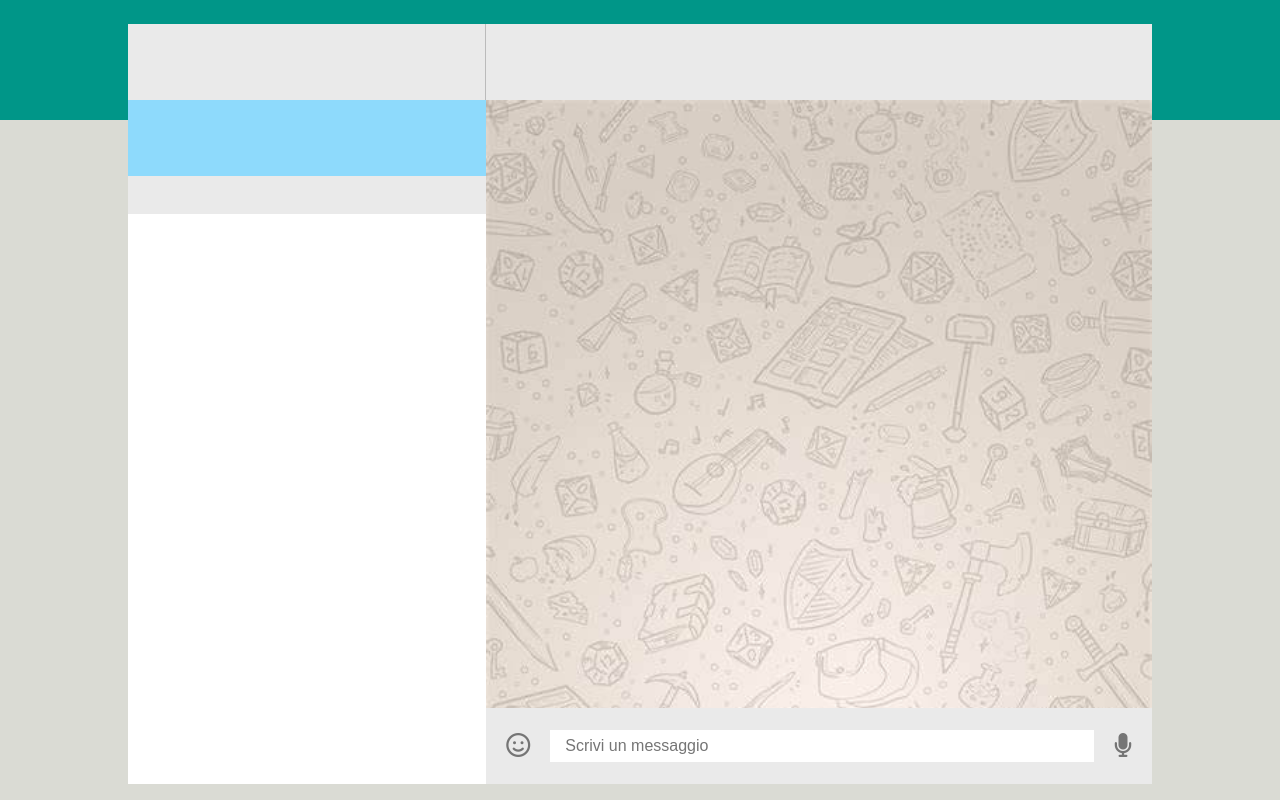
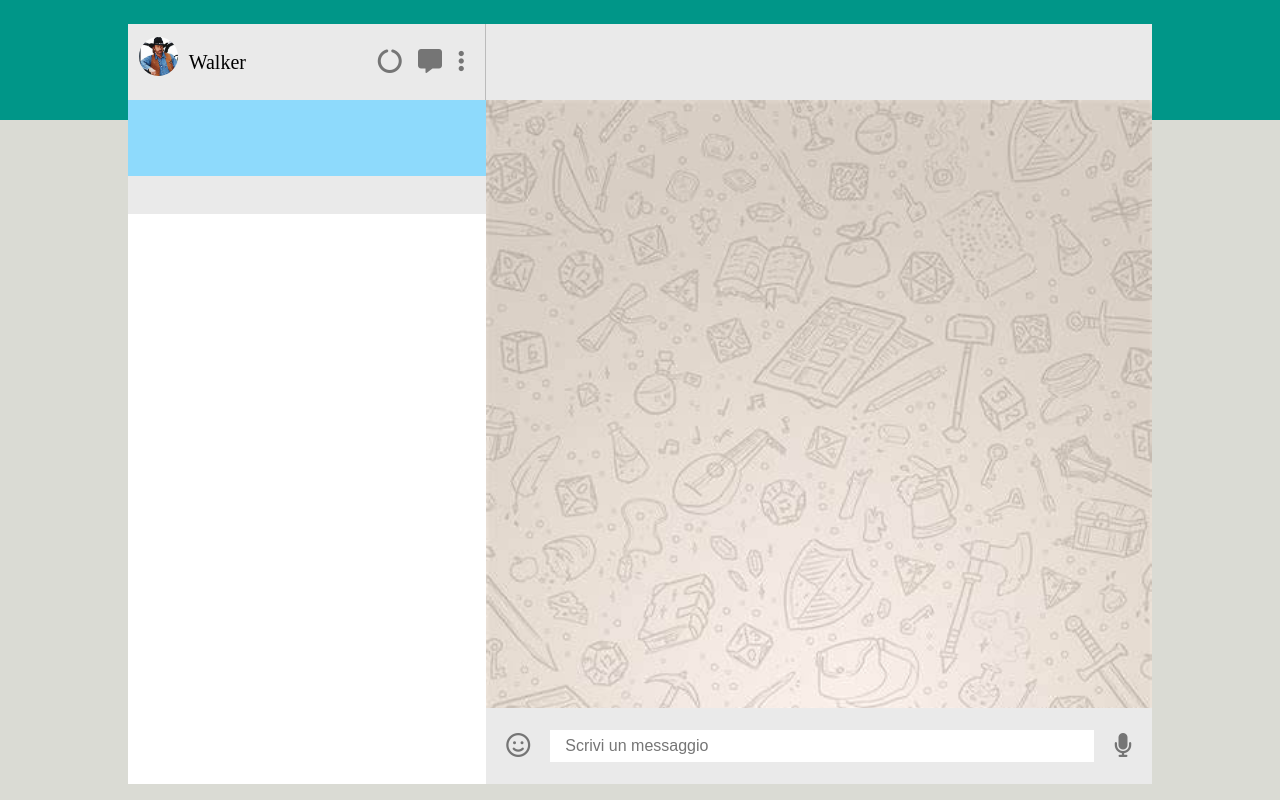
Before and after one commit to LorisGalleana/vue-boolzapp, a plain HTML site: page index.html in a window 1280 px wide. Drawn offline with nearby package versions, Linux system fonts and the light colour scheme.

Commit message:
feat fill user contact bar

```diff
--- a/CSS/style.css
+++ b/CSS/style.css
@@ -102,3 +102,36 @@ COLORE MESSAGGI PERSONALI - tea green: rgb(213, 249, 186) */
     padding: 0 15px;
     font-size: 16px;
 }
+
+.user-contact-container {
+    display: flex;
+    justify-content: space-between;
+    width: 100%;
+    height: 100%;
+    align-items: center;
+}
+.user {
+    display: flex;
+    margin-left: 3%;
+    align-items: center;
+    width: 30%;
+    gap: 10%;
+}
+.photo {
+    width: 50px;
+    height: 50px;
+}
+.photo img {
+    width: 100%;
+    border-radius: 50%;
+}
+.name {
+    font-size: 20px;
+}
+.contact-icons {
+    display: flex;
+    margin-right: 15%;
+    gap: 30%;
+    font-size: 24px;
+    filter: opacity(0.5);
+}
--- a/index.html
+++ b/index.html
@@ -22,7 +22,27 @@
         <div class="bg-maincolor"></div>
         <div class="app-window">
             <div class="contact-window">
-                <div class="user-contact-bar"></div>
+                <div class="user-contact-bar">
+                    <div class="user-contact-container">
+                        <div class="user">
+                            <div class="photo">
+                                <img src="img/chuck norris.jpeg" alt="">
+                            </div>
+                            <div class="name">Walker</div>
+                        </div>
+                        <div class="contact-icons">
+                            <div class="update">
+                                <i class="fa-solid fa-circle-notch"></i>
+                            </div>
+                            <div class="archive">
+                                <i class="fa-solid fa-message"></i>
+                            </div>
+                            <div class="options">
+                                <i class="fa-solid fa-ellipsis-vertical"></i>
+                            </div>
+                        </div>
+                    </div>
+                </div>
                 <div class="notification-alarm"></div>
                 <div class="search-bar"></div>
                 <div class="contact-list"></div>
```
Also changed, not shown: img/chuck norris.jpeg (added).
